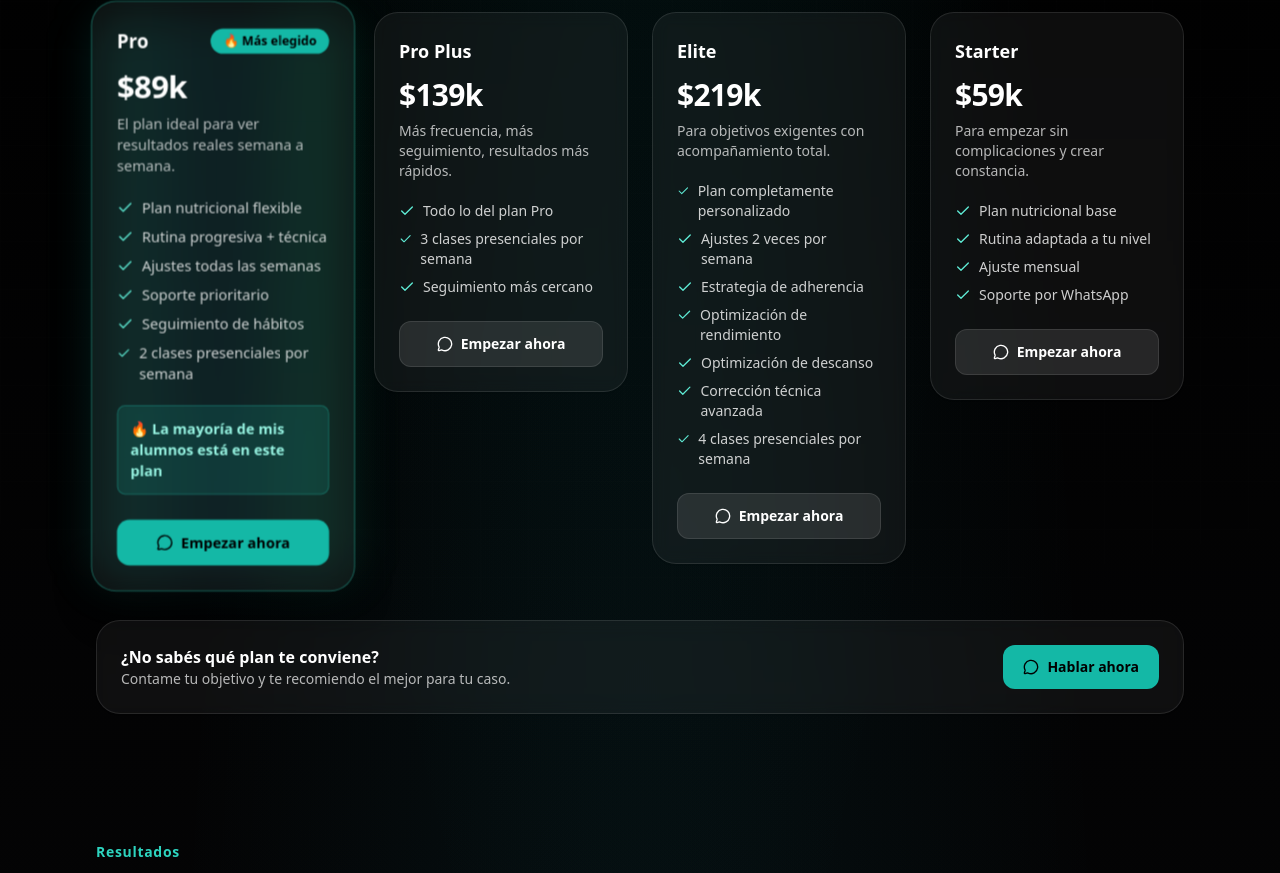
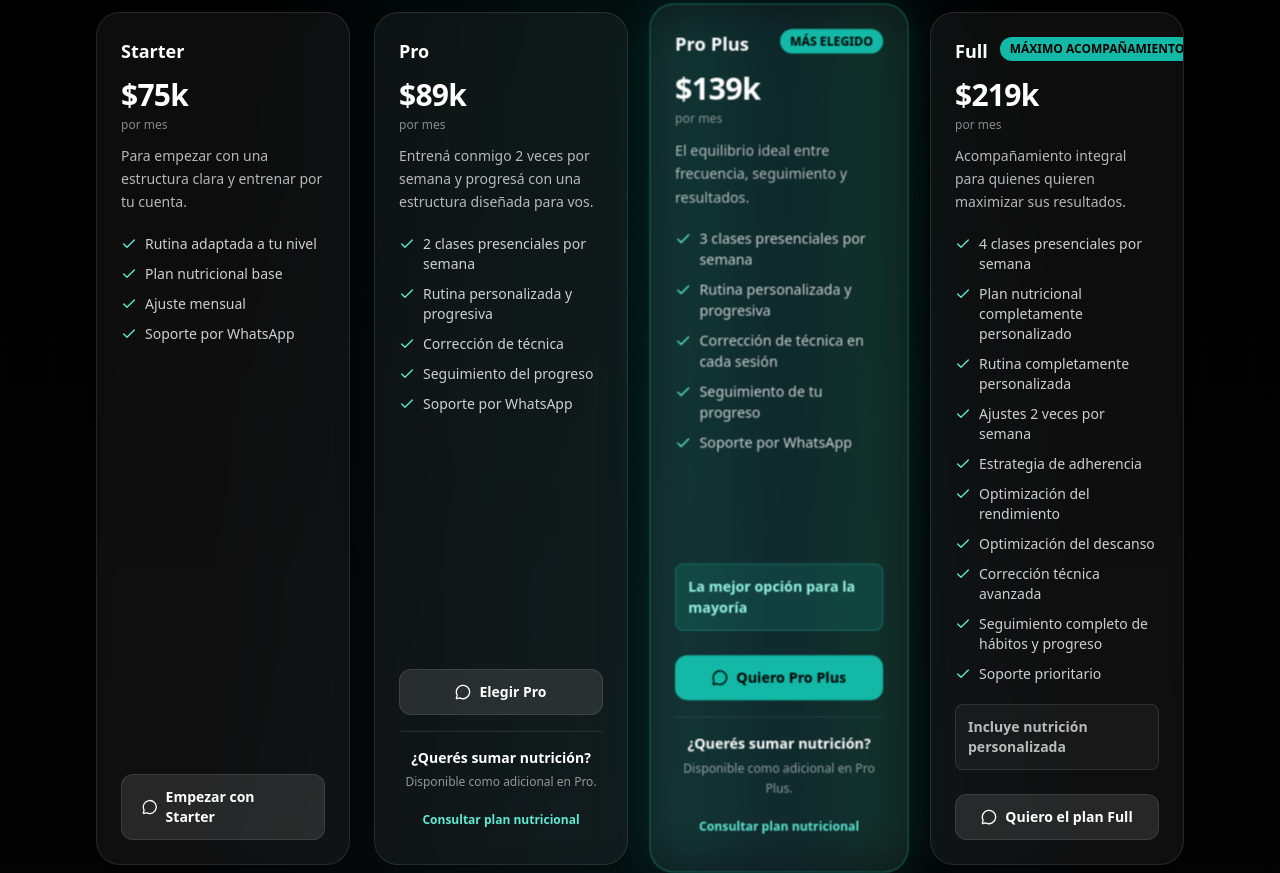
Before and after one commit to eliaspellegrino/martin-adorno, a React (Vite) app: page / in a window 1280 px wide. Shown: the part 2975-3848 px from the top of the page. Built offline with nearby package versions, Linux system fonts and the light colour scheme.

Commit message:
actualiazcion de planes

```diff
--- a/src/sections/About.jsx
+++ b/src/sections/About.jsx
@@ -83,7 +83,7 @@ export default function About() {
                     <span className="text-xs font-semibold">Experiencia</span>
                   </div>
                   <div className="mt-2 text-2xl font-extrabold text-white">
-                    6+ años
+                    7+ años
                   </div>
                   <div className="mt-1 text-xs text-white/55">
                     Planificación personalizada
@@ -98,7 +98,7 @@ export default function About() {
                     85–90%
                   </div>
                   <div className="mt-1 text-xs text-white/55">
-                    Objetivos en 3 meses
+                    Objetivos mes a mes
                   </div>
                 </div>
                 <div className="p-4 border rounded-2xl border-white/10 bg-black/30">
@@ -121,7 +121,7 @@ export default function About() {
                     </span>
                   </div>
                   <div className="mt-2 text-2xl font-extrabold text-white">
-                    Gym propio
+                    Gym
                   </div>
                   <div className="mt-1 text-xs text-white/55">
                     Sesiones de calidad
--- a/src/sections/Plans.jsx
+++ b/src/sections/Plans.jsx
@@ -10,59 +10,84 @@ function waLink(planName) {
   const text = encodeURIComponent(
     `Hola Martín! Quiero el plan "${planName}". Mi objetivo es:`
   );
+
   return `https://wa.me/${site.contact.whatsappNumber}?text=${text}`;
 }
 
-// ORDEN ESTRATÉGICO (PRO PRIMERO)
+// ORDEN ESTRATÉGICO:
+// Starter → Pro → Pro Plus (producto principal) → Full (premium)
 const plans = [
+  {
+    name: "Starter",
+    price: "$75k",
+    desc: "Para empezar con una estructura clara y entrenar por tu cuenta.",
+    badge: null,
+    highlight: false,
+    note: null,
+    buttonText: "Empezar con Starter",
+    features: [
+      "Rutina adaptada a tu nivel",
+      "Plan nutricional base",
+      "Ajuste mensual",
+      "Soporte por WhatsApp",
+    ],
+  },
+
   {
     name: "Pro",
     price: "$89k",
-    desc: "El plan ideal para ver resultados reales semana a semana.",
-    highlight: true,
-    note: "La mayoría de mis alumnos está en este plan",
+    desc: "Entrená conmigo 2 veces por semana y progresá con una estructura diseñada para vos.",
+    badge: null,
+    highlight: false,
+    note: null,
+    buttonText: "Elegir Pro",
     features: [
-      "Plan nutricional flexible",
-      "Rutina progresiva + técnica",
-      "Ajustes todas las semanas",
-      "Soporte prioritario",
-      "Seguimiento de hábitos",
       "2 clases presenciales por semana",
+      "Rutina personalizada y progresiva",
+      "Corrección de técnica",
+      "Seguimiento del progreso",
+      "Soporte por WhatsApp",
     ],
+    nutritionUpsell: true,
   },
+
   {
     name: "Pro Plus",
     price: "$139k",
-    desc: "Más frecuencia, más seguimiento, resultados más rápidos.",
+    desc: "El equilibrio ideal entre frecuencia, seguimiento y resultados.",
+    badge: "MÁS ELEGIDO",
+    highlight: true,
+    note: "La mejor opción para la mayoría",
+    buttonText: "Quiero Pro Plus",
     features: [
-      "Todo lo del plan Pro",
       "3 clases presenciales por semana",
-      "Seguimiento más cercano",
+      "Rutina personalizada y progresiva",
+      "Corrección de técnica en cada sesión",
+      "Seguimiento de tu progreso",
+      "Soporte por WhatsApp",
     ],
+    nutritionUpsell: true,
   },
+
   {
-    name: "Elite",
+    name: "Full",
     price: "$219k",
-    desc: "Para objetivos exigentes con acompañamiento total.",
+    desc: "Acompañamiento integral para quienes quieren maximizar sus resultados.",
+    badge: "MÁXIMO ACOMPAÑAMIENTO",
+    highlight: false,
+    note: "Incluye nutrición personalizada",
+    buttonText: "Quiero el plan Full",
     features: [
-      "Plan completamente personalizado",
+      "4 clases presenciales por semana",
+      "Plan nutricional completamente personalizado",
+      "Rutina completamente personalizada",
       "Ajustes 2 veces por semana",
       "Estrategia de adherencia",
-      "Optimización de rendimiento",
-      "Optimización de descanso",
+      "Optimización del rendimiento",
+      "Optimización del descanso",
       "Corrección técnica avanzada",
-      "4 clases presenciales por semana",
-    ],
-  },
-  {
-    name: "Starter",
-    price: "$59k",
-    desc: "Para empezar sin complicaciones y crear constancia.",
-    features: [
-      "Plan nutricional base",
-      "Rutina adaptada a tu nivel",
-      "Ajuste mensual",
-      "Soporte por WhatsApp",
+      "Seguimiento completo de hábitos y progreso",
+      "Soporte prioritario",
     ],
   },
 ];
@@ -71,78 +96,107 @@ export default function Plans() {
   return (
     <section id="planes" className="py-16">
       <Container className="max-w-6xl">
-        <div className="flex flex-col gap-10">
+        <div className="flex flex-col gap-8 sm:gap-10">
+
           <SectionTitle
             eyebrow="Planes"
             title="Elegí el nivel de acompañamiento"
             subtitle="Todos los planes son mensuales."
           />
 
-          {/* GRID CORRECTO */}
+          {/* PLANES */}
           <div className="grid gap-6 md:grid-cols-2 xl:grid-cols-4">
             {plans.map((p, idx) => (
               <motion.div
                 key={p.name}
                 initial={{ opacity: 0, y: 18 }}
                 whileInView={{ opacity: 1, y: 0 }}
-                viewport={{ once: true, amount: 0.25 }}
+                viewport={{ once: true, amount: 0.2 }}
                 transition={{ duration: 0.45, delay: idx * 0.05 }}
                 className={p.highlight ? "relative isolate" : ""}
               >
+                {/* GLOW DEL PLAN DESTACADO */}
                 {p.highlight && (
-                  <div className="pointer-events-none absolute inset-0 rounded-3xl bg-gradient-to-r from-teal-500/20 via-cyan-500/10 to-emerald-500/20 blur-xl" />
+                  <div className="pointer-events-none absolute -inset-1 rounded-3xl bg-gradient-to-r from-teal-500/20 via-cyan-500/10 to-emerald-500/20 blur-xl" />
                 )}
 
                 <Card
                   variant="darkGlass"
                   className={[
-                    "relative overflow-hidden transition-all duration-300",
+                    "relative overflow-hidden transition-all duration-300 h-full",
                     p.highlight
-                      ? "border-teal-400/40 scale-[1.04] z-10 shadow-2xl"
-                      : "hover:scale-[1.02]",
+                      ? "border-teal-400/40 shadow-2xl md:scale-[1.02]"
+                      : "hover:scale-[1.01]",
                   ].join(" ")}
                 >
-                  <CardContent className="p-6">
-                    <div className="flex items-center justify-between">
+                  <CardContent className="p-5 sm:p-6 flex flex-col h-full">
+
+                    {/* HEADER */}
+                    <div className="flex items-start justify-between gap-3">
                       <h3 className="text-lg font-extrabold text-white">
                         {p.name}
                       </h3>
 
-                      {p.highlight && (
-                        <span className="px-3 py-1 text-xs font-bold text-black bg-teal-500 rounded-full">
-                          🔥 Más elegido
+                      {p.badge && (
+                        <span className="px-2.5 py-1 text-[10px] sm:text-xs font-bold text-black bg-teal-500 rounded-full whitespace-nowrap">
+                          {p.badge}
                         </span>
                       )}
                     </div>
 
+                    {/* PRICE */}
                     <div className="mt-3">
                       <div className="text-3xl font-extrabold tracking-tight text-white">
                         {p.price}
                       </div>
+
+                      <div className="text-xs text-white/50 mt-1">
+                        por mes
+                      </div>
                     </div>
 
-                    <p className="mt-2 text-sm text-white/70">{p.desc}</p>
+                    {/* DESCRIPTION */}
+                    <p className="mt-3 text-sm leading-relaxed text-white/70">
+                      {p.desc}
+                    </p>
 
-                    <ul className="mt-5 space-y-2">
+                    {/* FEATURES */}
+                    <ul className="mt-5 space-y-2.5 flex-1">
                       {p.features.map((f) => (
                         <li
                           key={f}
                           className="flex items-start gap-2 text-sm text-white/80"
                         >
-                          <Check className="mt-0.5 h-4 w-4 text-teal-300" />
+                          <Check className="mt-0.5 h-4 w-4 text-teal-300 shrink-0" />
                           <span>{f}</span>
                         </li>
                       ))}
                     </ul>
 
+                    {/* NOTE */}
                     {p.note && (
-                      <div className="mt-5 p-3 rounded-lg bg-teal-500/15 border border-teal-400/30">
-                        <p className="text-sm font-semibold text-teal-200">
-                          🔥 {p.note}
+                      <div
+                        className={[
+                          "mt-5 p-3 rounded-lg border",
+                          p.highlight
+                            ? "bg-teal-500/15 border-teal-400/30"
+                            : "bg-white/[0.04] border-white/10",
+                        ].join(" ")}
+                      >
+                        <p
+                          className={[
+                            "text-sm font-semibold",
+                            p.highlight
+                              ? "text-teal-200"
+                              : "text-white/70",
+                          ].join(" ")}
+                        >
+                          {p.note}
                         </p>
                       </div>
                     )}
 
+                    {/* CTA PRINCIPAL */}
                     <div className="mt-6">
                       <Button
                         as="a"
@@ -153,41 +207,53 @@ export default function Plans() {
                         variant={p.highlight ? "primary" : "secondary"}
                       >
                         <MessageCircle className="w-4 h-4" />
-                        Empezar ahora
+                        {p.buttonText}
                       </Button>
                     </div>
+
+                    {/* UPSELL NUTRICIÓN
+                        SOLO PARA PRO Y PRO PLUS */}
+                    {p.nutritionUpsell && (
+                      <div className="mt-4 pt-4 border-t border-white/10">
+                        <div className="text-center">
+                          <p className="text-sm font-semibold text-white">
+                            ¿Querés sumar nutrición?
+                          </p>
+
+                          <p className="mt-1 text-xs leading-relaxed text-white/55">
+                            Disponible como adicional en {p.name}.
+                          </p>
+
+                          <Button
+                            as="a"
+                            href={waLink(
+                              `${p.name} + Plan nutricional personalizado`
+                            )}
+                            target="_blank"
+                            rel="noreferrer"
+                            variant="ghost"
+                            className="mt-2 w-full text-xs text-teal-300 hover:text-teal-200"
+                          >
+                            Consultar plan nutricional
+                          </Button>
+                        </div>
+                      </div>
+                    )}
+
                   </CardContent>
                 </Card>
               </motion.div>
             ))}
           </div>
 
-          {/* BLOQUE DE AYUDA */}
-          <Card variant="darkGlass" hover={false}>
-            <CardContent className="p-6">
-              <div className="flex flex-col gap-3 sm:flex-row sm:items-center sm:justify-between">
-                <div>
-                  <div className="text-base font-bold text-white">
-                    ¿No sabés qué plan te conviene?
-                  </div>
-                  <div className="text-sm text-white/70">
-                    Contame tu objetivo y te recomiendo el mejor para tu caso.
-                  </div>
-                </div>
+          {/* ACLARACIÓN FINAL */}
+          <div className="text-center px-4">
+            <p className="text-xs sm:text-sm text-white/50">
+              El plan nutricional personalizado está disponible como adicional
+              en Pro y Pro Plus. En Full ya está incluido.
+            </p>
+          </div>
 
-                <Button
-                  as="a"
-                  href={waLink("Recomendación")}
-                  target="_blank"
-                  rel="noreferrer"
-                  className="gap-2"
-                >
-                  <MessageCircle className="w-4 h-4" />
-                  Hablar ahora
-                </Button>
-              </div>
-            </CardContent>
-          </Card>
         </div>
       </Container>
     </section>
```
